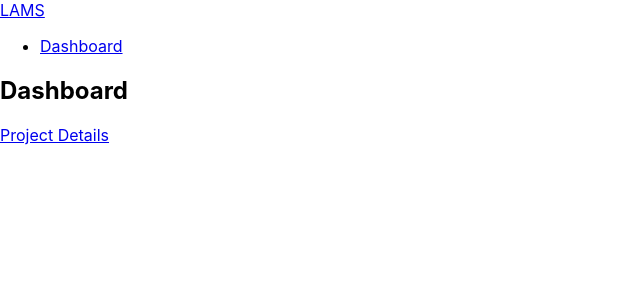
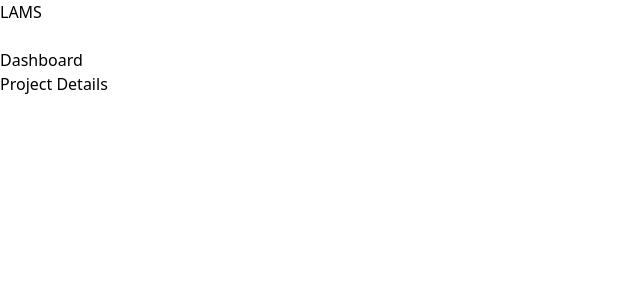
Before and after one commit to AadarshDesai/landscaping-wbapp, a React (Create React App) app in the folder client/: page / in a window 1280 px wide. Shown: the top 300 px of the page, without its empty margins (0-640 px from the left). Built offline with nearby package versions, Linux system fonts and the light colour scheme.

Commit message:
Added tailwind

```diff
--- a/client/package.json
+++ b/client/package.json
@@ -37,5 +37,8 @@
       "last 1 firefox version",
       "last 1 safari version"
     ]
+  },
+  "devDependencies": {
+    "tailwindcss": "^3.4.15"
   }
 }
--- a/client/src/index.css
+++ b/client/src/index.css
@@ -1,13 +1,3 @@
-body {
-  margin: 0;
-  font-family: -apple-system, BlinkMacSystemFont, 'Segoe UI', 'Roboto', 'Oxygen',
-    'Ubuntu', 'Cantarell', 'Fira Sans', 'Droid Sans', 'Helvetica Neue',
-    sans-serif;
-  -webkit-font-smoothing: antialiased;
-  -moz-osx-font-smoothing: grayscale;
-}
-
-code {
-  font-family: source-code-pro, Menlo, Monaco, Consolas, 'Courier New',
-    monospace;
-}
+@tailwind base;
+@tailwind components;
+@tailwind utilities;
--- /dev/null
+++ b/client/tailwind.config.js
@@ -0,0 +1,10 @@
+/** @type {import('tailwindcss').Config} */
+module.exports = {
+  content: [
+    "./src/**/*.{js,jsx,ts,tsx}",
+  ],
+  theme: {
+    extend: {},
+  },
+  plugins: [],
+}
```
Also changed, not shown: 1 other file (tests, documents, lock files or other folders).
